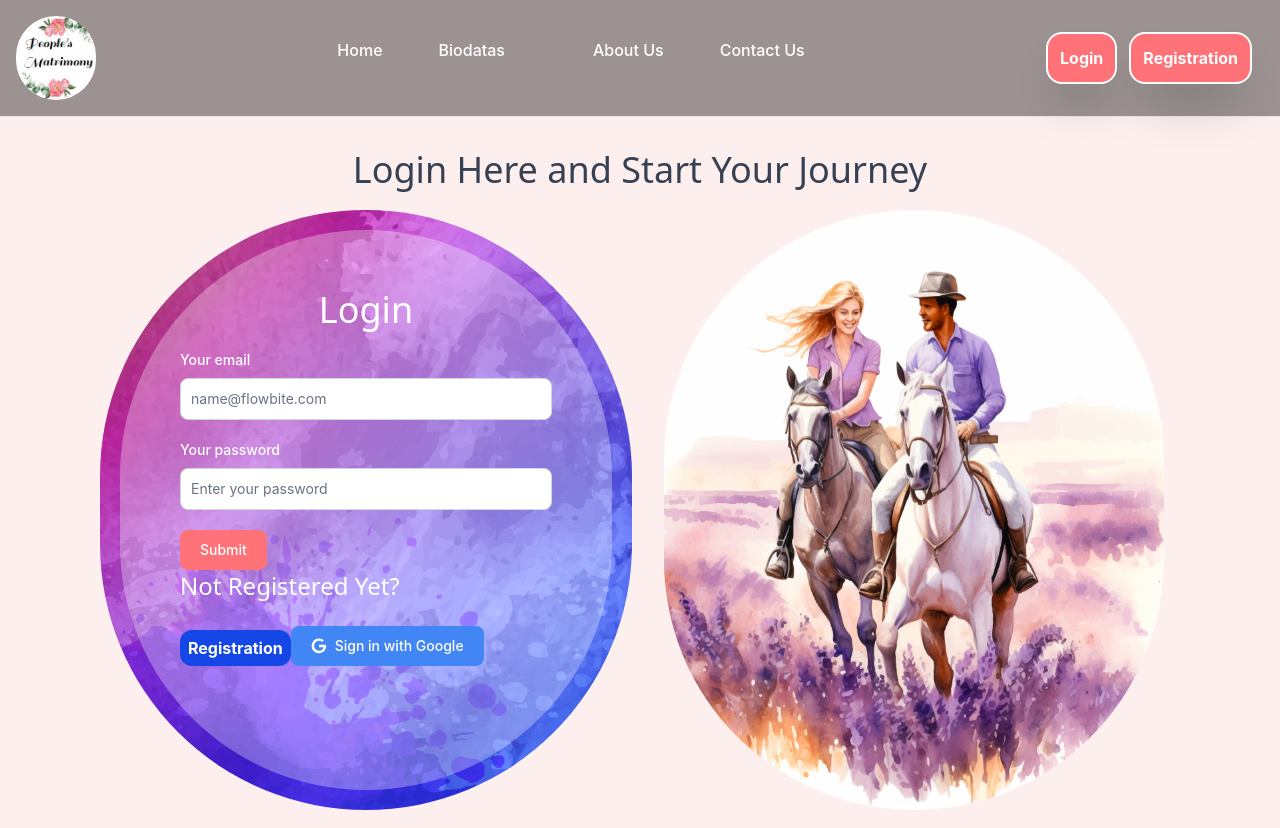
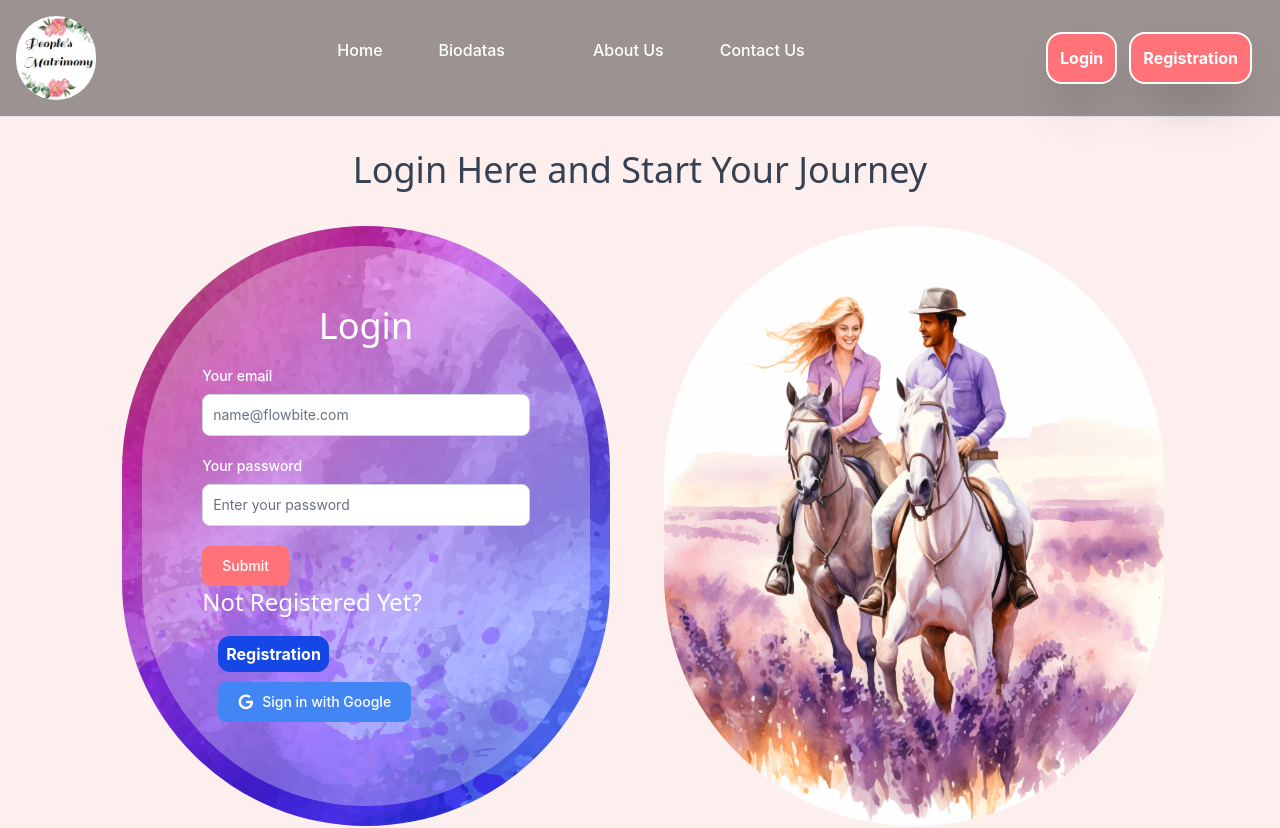
Before and after one commit to fairooz-nawal/People-s-Matrimony-CLient-Side, a React (Vite) app: page /auth/login in a window 1280 px wide. Shown: the top 828 px of the page. Built offline with nearby package versions, Linux system fonts and the light colour scheme; no server answers; a web font is replaced by a local one.

Commit message:
Fixing the ui of Login page

```diff
--- a/src/Component/HomeComponent/Banner.jsx
+++ b/src/Component/HomeComponent/Banner.jsx
@@ -41,7 +41,7 @@ const Banner = () => {
   return (
     <div>
       <Carousel
-        autoPlay
+       autoPlay
         infiniteLoop
         showArrows
         interval={2500}
--- a/src/Pages/Login.jsx
+++ b/src/Pages/Login.jsx
@@ -83,11 +83,11 @@ const Login = () => {
             });
     }
     return (
-        <div className='bg-[#fce7e4a9] w-full py-[150px] md:px-0 lg:px-[100px] '>
+        <div className='bg-[#fce7e4a9] w-full py-[150px] md:px-0 lg:px-[100px]'>
             <h1 className='text-4xl lg:text-7xl font-bold text-center text-gray-700 cursive mb-5'>Login Here and Start Your Journey</h1>
 
             <div className="grid grid-cols-1 md:grid-cols-2 gap-4 w-full mx-auto">
-                <div className="flex items-center justify-center w-full  mx-auto">
+                <div className="flex items-center justify-center w-11/12  mx-auto">
                     <div style={{ backgroundImage: `url(${bg2})` }} className="md:w-[600px] lg:w-[600px] lg:h-[600px] mx-auto rounded-full p-2 md:p-5 lg:p-5">
                         {/* form */}
                         <div className="loginbg rounded-full p-[60px] w-full h-full">
@@ -115,9 +115,9 @@ const Login = () => {
                                 <button type="submit" className="text-white primary hover:bg-purple-800 focus:ring-4 focus:outline-none focus:ring-blue-300 font-medium rounded-lg text-sm w-full sm:w-auto px-5 py-2.5 text-center ">Submit</button><br />
 
                                 <p className='text-white cursive text-2xl'>Not Registered Yet? </p><br />
-                                <Link to="/auth/register" className=" bg-blue-700 font-bold text-white p-2 rounded-xl hover:bg-white hover:text-blue-700">Registration</Link>
+                                <Link to="/auth/register" className=" bg-blue-700 font-bold text-white p-2 rounded-xl hover:bg-white hover:text-blue-700 m-4">Registration</Link>
 
-                                <button onClick={handleGoogle} type="button" className="text-white bg-[#4285F4] hover:bg-[#4285F4]/90 focus:ring-4 focus:outline-none focus:ring-[#4285F4]/50 font-medium rounded-lg text-sm px-5 py-2.5 text-center inline-flex items-center dark:focus:ring-[#4285F4]/55 me-2">
+                                <button onClick={handleGoogle} type="button" className="text-white bg-[#4285F4] hover:bg-[#4285F4]/90 focus:ring-4 focus:outline-none focus:ring-[#4285F4]/50 font-medium rounded-lg text-sm px-5 py-2.5 text-center inline-flex items-center dark:focus:ring-[#4285F4]/55 me-2 m-4">
                                     <svg className="w-4 h-4 me-2" aria-hidden="true" xmlns="http://www.w3.org/2000/svg" fill="currentColor" viewBox="0 0 18 19">
                                         <path fillRule="evenodd" d="M8.842 18.083a8.8 8.8 0 0 1-8.65-8.948 8.841 8.841 0 0 1 8.8-8.652h.153a8.464 8.464 0 0 1 5.7 2.257l-2.193 2.038A5.27 5.27 0 0 0 9.09 3.4a5.882 5.882 0 0 0-.2 11.76h.124a5.091 5.091 0 0 0 5.248-4.057L14.3 11H9V8h8.34c.066.543.095 1.09.088 1.636-.086 5.053-3.463 8.449-8.4 8.449l-.186-.002Z" clipRule="evenodd" />
                                     </svg>
@@ -127,7 +127,7 @@ const Login = () => {
                         </div>
                     </div>
                 </div>
-                <div className="flex items-center justify-center">
+                <div className="flex items-center justify-center m-4">
                     <img className="lg:w-[500px] lg:h-[600px] object-center mx-auto rounded-full" src={bg1} alt="" />
                 </div>
             </div>
```
